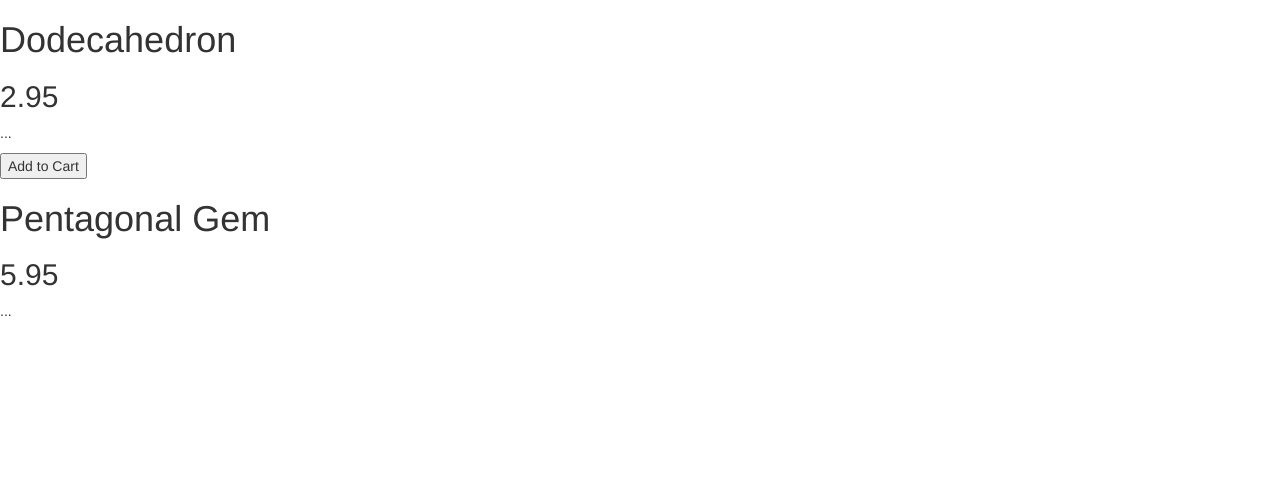
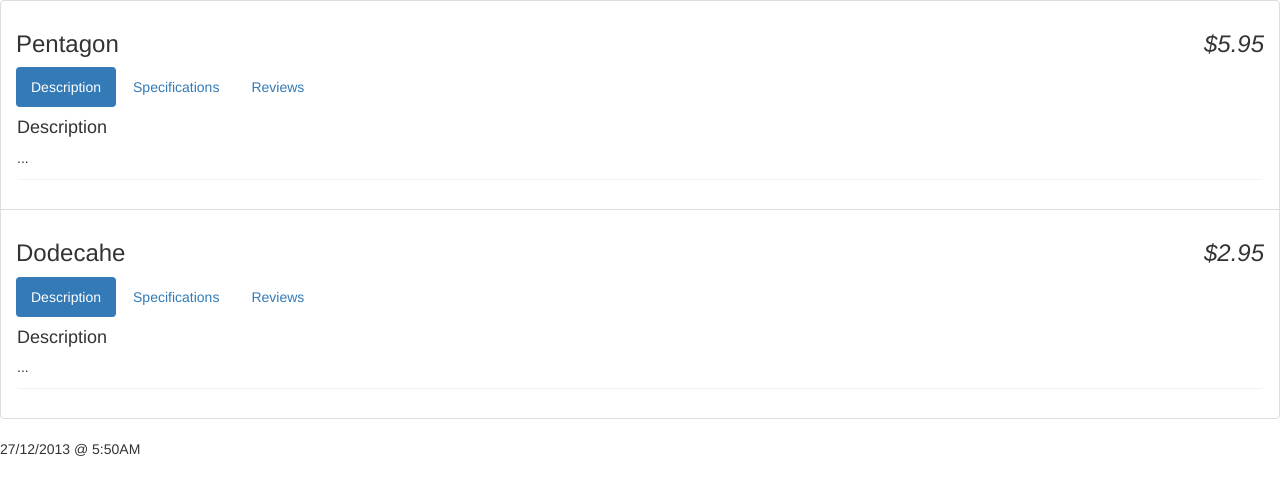
Before and after one commit to jeanvillete/codeschool-shapingupwithangular, a plain HTML site: page index.html in a window 1280 px wide. Drawn offline with Linux system fonts and the light colour scheme.

Commit message:
concluding level 2

```diff
--- a/index.html
+++ b/index.html
@@ -4,12 +4,37 @@
         <link rel="stylesheet" type="text/css" href="css/bootstrap.min.css"/>
     </head>
     <body ng-controller="StoreController as store">
-        <div  ng-repeat="product in store.products">
-            <h1> {{product.name}} </h1>
-            <h2> {{product.price}} </h2>
-            <p> {{product.description}} </p>
-            <button ng-show="product.canPurchase"> Add to Cart </button>
-        </div>
+        <ul class="list-group">
+            <li class="list-group-item" ng-repeat="product in store.products | orderBy:'-price'">
+                <h3>
+                    {{ product.name | limitTo:8 }}
+                    <em class="pull-right">{{product.price | currency}}</em>
+                </h3>
+
+                <section ng-controller="PanelController as panel">
+                    <ul class="nav nav-pills" >
+                        <li ng-class="{ active : panel.isSelected(1) }"><a href="" ng-click="panel.selectTab(1)">Description</a></li>
+                        <li ng-class="{ active : panel.isSelected(2) }"><a href="" ng-click="panel.selectTab(2)">Specifications</a></li>
+                        <li ng-class="{ active : panel.isSelected(3) }"><a href="" ng-click="panel.selectTab(3)">Reviews</a></li>
+                    </ul>
+                    <div class="panel"  ng-show="panel.isSelected(1)">
+                        <h4>Description</h4>
+                        <p>{{product.description}}</p>
+                    </div>
+                    <div class="panel" ng-show="panel.isSelected(2)">
+                        <h4>Specifications</h4>
+                        <blockquote>None yet</blockquote>
+                    </div>
+                    <div class="panel" ng-show="panel.isSelected(3)">
+                        <h4>Reviews</h4>
+                        <blockquote>None yet</blockquote>
+                    </div>
+                </section>
+            </li>
+        </ul>
+
+
+        {{'1388123412323' | date:'dd/MM/yyyy @ h:mma'}}
 
         <script type="text/javascript" src="js/angular.min.js"></script>
         <script type="text/javascript" src="js/app.js"></script>
--- a/js/app.js
+++ b/js/app.js
@@ -20,4 +20,14 @@
             soldOut : false
         }
     ]
+
+    app.controller( 'PanelController', function () {
+        this.tab = 1;
+        this.selectTab = function( setTab ) {
+            this.tab = setTab;
+        };
+        this.isSelected = function( checkTab ) {
+            return this.tab === checkTab;
+        };
+    });
 })();
```
